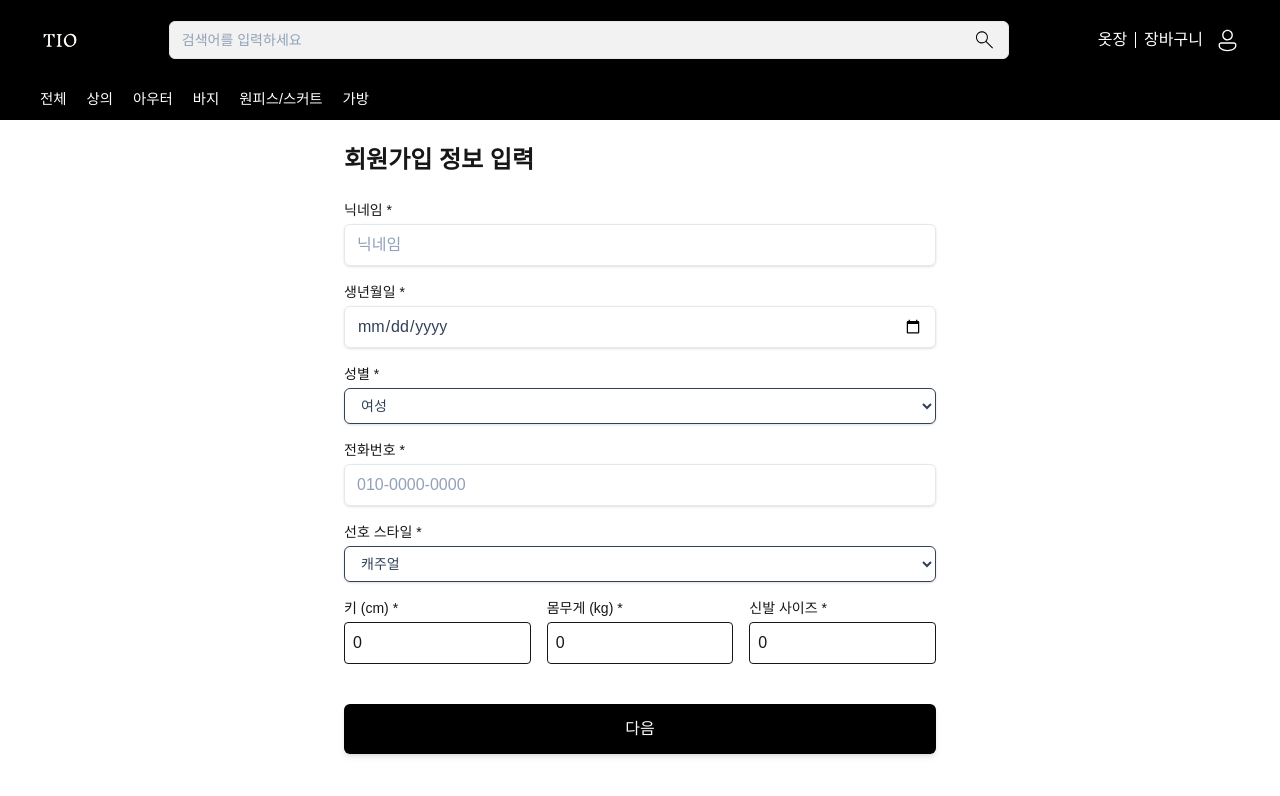
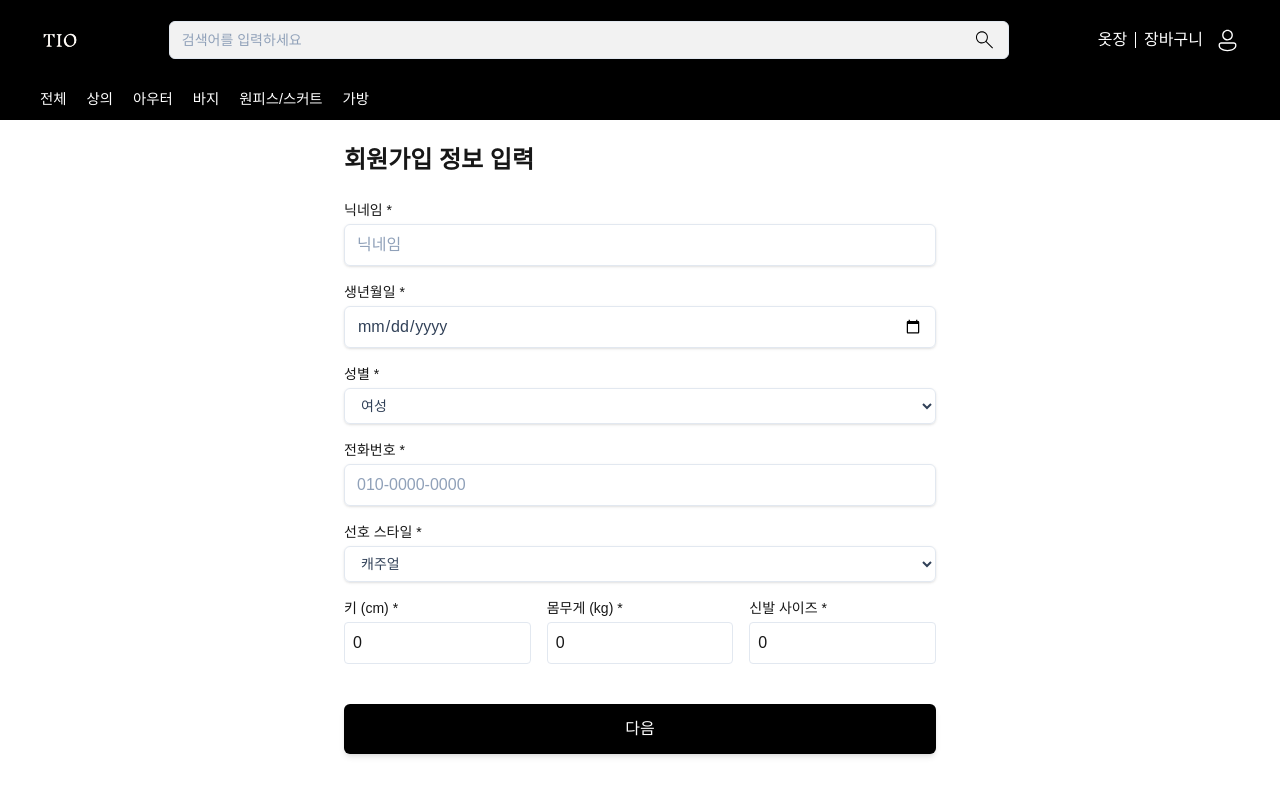
Before and after one commit to TryItOn-TIO/TryItOn-frontend, a Next.js app: page /signup/oauth in a window 1280 px wide. Shown: the top 796 px of the page. Built offline with nearby package versions, Linux system fonts and the light colour scheme; no server answers.

Commit message:
fix: signup input border 색상 변경 #1

```diff
--- a/src/app/signup/_components/SignupForm.tsx
+++ b/src/app/signup/_components/SignupForm.tsx
@@ -67,7 +67,7 @@ const SignupForm = <T extends SignupRequest>({
           name="gender"
           value={data.gender}
           onChange={handleChange}
-          className="w-full bg-transparent text-slate-700 text-sm border border-slate-700 rounded-md px-3 py-2 transition duration-300 ease focus:outline-none focus:border-slate-400 hover:border-slate-300 shadow-sm focus:shadow"
+          className="w-full bg-transparent text-slate-700 text-sm border border-slate-200 rounded-md px-3 py-2 transition duration-300 ease focus:outline-none focus:border-slate-400 hover:border-slate-300 shadow-sm focus:shadow"
         >
           <option value={Gender.M}>남성</option>
           <option value={Gender.F}>여성</option>
@@ -90,7 +90,7 @@ const SignupForm = <T extends SignupRequest>({
           name="preferredStyle"
           value={data.preferredStyle}
           onChange={handleChange}
-          className="w-full bg-transparent text-slate-700 text-sm border border-slate-700 rounded-md px-3 py-2 transition duration-300 ease focus:outline-none focus:border-slate-400 hover:border-slate-300 shadow-sm focus:shadow"
+          className="w-full bg-transparent text-slate-700 text-sm border border-slate-200 rounded-md px-3 py-2 transition duration-300 ease focus:outline-none focus:border-slate-400 hover:border-slate-300 shadow-sm focus:shadow"
         >
           <option value={Style.CASUAL}>캐주얼</option>
           <option value={Style.STREET}>스트릿</option>
@@ -109,7 +109,7 @@ const SignupForm = <T extends SignupRequest>({
             name="height"
             value={data.height}
             onChange={handleChange}
-            className="w-full p-2 border rounded"
+            className="w-full p-2 border rounded border-slate-200"
             min="100"
             max="250"
           />
@@ -124,7 +124,7 @@ const SignupForm = <T extends SignupRequest>({
             name="weight"
             value={data.weight}
             onChange={handleChange}
-            className="w-full p-2 border rounded"
+            className="w-full p-2 border rounded border-slate-200"
             min="30"
             max="200"
           />
@@ -139,7 +139,7 @@ const SignupForm = <T extends SignupRequest>({
             name="shoeSize"
             value={data.shoeSize}
             onChange={handleChange}
-            className="w-full p-2 border rounded"
+            className="w-full p-2 border rounded border-slate-200"
             min="150"
             max="350"
           />
```
